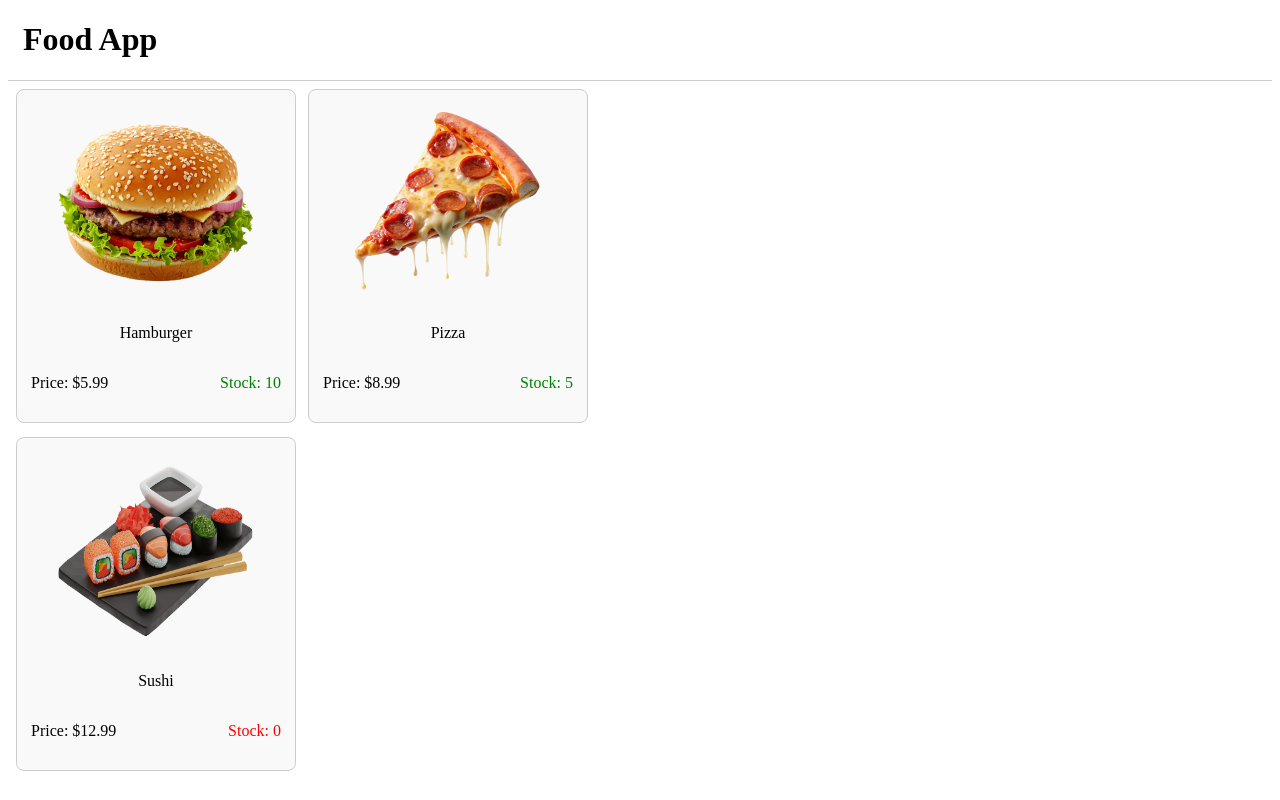
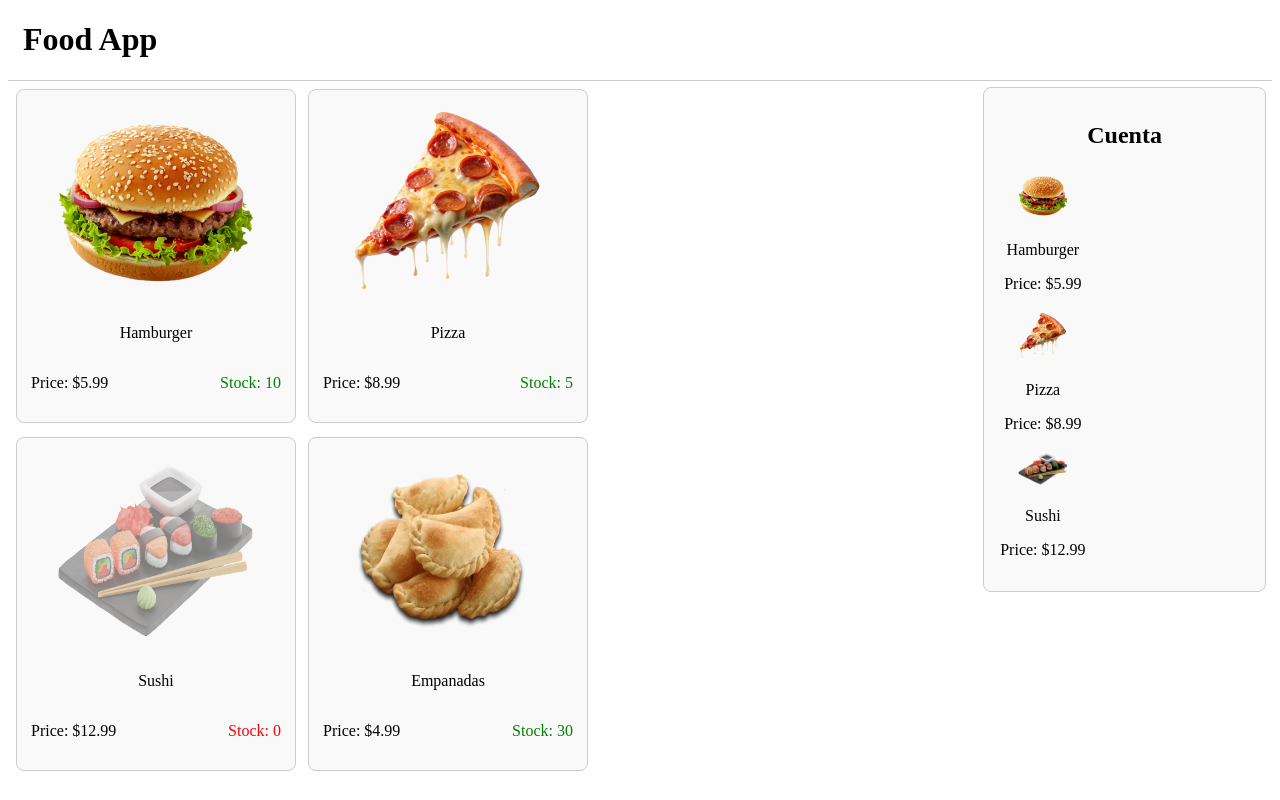
Before and after one commit to NahuelPajon/FoodApp-repository, a React (Vite) app: page / in a window 1280 px wide. Built offline with nearby package versions, Linux system fonts and the light colour scheme.

Commit message:
cambios hechos en clase

```diff
--- a/src/App.jsx
+++ b/src/App.jsx
@@ -1,17 +1,7 @@
-import React from "react";
+import React, { useState} from "react";
 import { FoodImage, FoodTable } from "./components/FoodTable/FoodTable";
 import { TitleHeader } from "./components/TitleHeader";
 import { OrderDetails } from "./components/OrderDetails/OrderDetails";
-
-function App() {
-  return (
-    <>
-      <TitleHeader />
-      <FoodTable foods={FOODS}/>
-      <OrderDetails />
-    </>
-  );
-}
 
 const FOODS = [
   {
@@ -35,6 +25,26 @@ const FOODS = [
     image: "src/images/sushi.png",
     stock: 0,
   },
+
+  {
+    id: 4,
+    name: "Empanadas",
+    price: 4.99,
+    image: "src/images/empanada.png",
+    stock: 30,
+  },
 ];
 
+function App() {
+  const [orders, setOrders] = useState(FOODS.map(({ id }) => ({ id, quantity: 0 })));
+  console.log(orders);
+  return (
+    <>
+      <TitleHeader />
+      <FoodTable foods={FOODS} />
+      <OrderDetails />
+    </>
+  );
+}
+
 export default App;
--- a/src/components/FoodTable/FoodTable.jsx
+++ b/src/components/FoodTable/FoodTable.jsx
@@ -20,16 +20,16 @@ export function FoodTable({ foods }) {
   }
 
   return (
-    <table>
+    <table style={{float: "left"}}>
       <tbody>{filas}</tbody>
     </table>
   );
 }
 
 export function FoodCell({ food }) {
-  const name = food.name;
-  const price = food.price;
-  const stock = food.stock;
+  const {name} = food;
+  const {price} = food;
+  const {stock} = food;
   return (
     <td
       style={{
@@ -44,7 +44,7 @@ export function FoodCell({ food }) {
         verticalAlign: "top",
       }}
     >
-      <FoodImage image={food.image} />
+      <FoodImage food={food} />
       <p
         style={{
           display: "flex",
@@ -74,12 +74,12 @@ export function FoodCell({ food }) {
   );
 }
 
-export function FoodImage({ image }) {
+export function FoodImage({ food }) {
   return (
     <img
-      src={image}
+      src={food.image}
       alt="food Image"
-      style={{ width: "200px", height: "200px" }}
+      style={{ width: "200px", height: "200px", opacity: food.stock === 0 ? 0.5: 1 }}
     />
   );
 }
--- a/src/components/OrderDetails/OrderDetails.jsx
+++ b/src/components/OrderDetails/OrderDetails.jsx
@@ -1,6 +1,95 @@
 export function OrderDetails() {
-    return (
-        <>
-        </>
-    );
+  return (
+    <aside
+      style={{
+        float: "right",
+        backgroundColor: "#f9f9f9",
+        border: "1px solid #ccc",
+        padding: "14px",
+        borderRadius: "8px",
+        margin: "6px",
+        width: "20%",
+        textAlign: "center",
+      }}
+    >
+      <h1>Cuenta</h1>
+      <OrderList />
+    </aside>
+  );
 }
+
+export function OrderList() {
+  // const itemsFromList = [
+  //     {
+  //       id: 1,
+  //       name: "Hamburger",
+  //       price: 5.99,
+  //       image: "src/images/hamburger.png",
+  //       stock: 10,
+  //     },
+  //     {
+  //       id: 2,
+  //       name: "Pizza",
+  //       price: 8.99,
+  //       image: "src/images/pizza.png",
+  //       stock: 5,
+  //     },
+  //     {
+  //       id: 3,
+  //       name: "Sushi",
+  //       price: 12.99,
+  //       image: "src/images/sushi.png",
+  //       stock: 0,
+  //     },
+  // ];
+
+  return (
+    <table>
+      <tbody>
+        <OrderListItem />
+      </tbody>
+    </table>
+  );
+}
+
+export function OrderListItem() {
+  return (
+    <>
+      {itemsFromList.map((food) => (
+        <tr key={food.id}>
+          <img src={food.image} alt={food.name} style={{ width: "50px" }} />
+          <p>{food.name}</p>
+          <p>Price: ${food.price}</p>
+        </tr>
+      ))}
+    </>
+  );
+}
+
+export function TotalPrice() {
+  return 1;
+}
+
+const itemsFromList = [
+  {
+    id: 1,
+    name: "Hamburger",
+    price: 5.99,
+    image: "src/images/hamburger.png",
+    stock: 10,
+  },
+  {
+    id: 2,
+    name: "Pizza",
+    price: 8.99,
+    image: "src/images/pizza.png",
+    stock: 5,
+  },
+  {
+    id: 3,
+    name: "Sushi",
+    price: 12.99,
+    image: "src/images/sushi.png",
+    stock: 0,
+  },
+];
```
Also changed, not shown: src/images/empanada.png (added).
